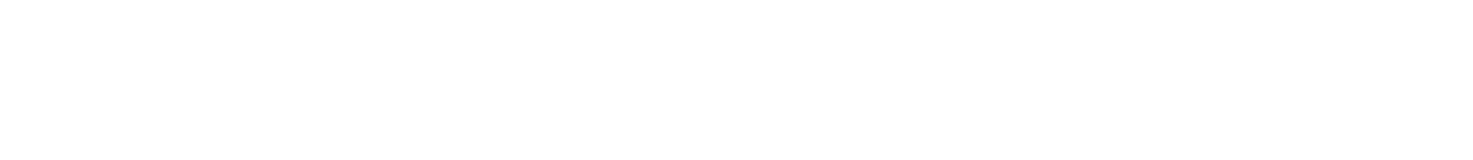
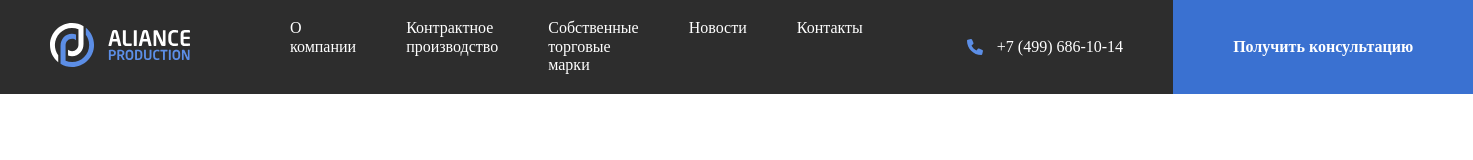
Before and after one commit to evdokimov-dens/aliance, a plain HTML site: page index.html in a window 1280 px wide. Shown: the whole page, 1473 px wide, since content can reach past the window. Drawn offline with Linux system fonts and the light colour scheme.

Commit message:
add: navbar

```diff
--- a/css/style.css
+++ b/css/style.css
@@ -0,0 +1,58 @@
+* {
+  box-sizing: border-box;
+}
+.body {
+  font-family: "Noto Sans", sans-serif;
+}
+.navbar {
+  background-color: rgb(45, 45, 45);
+  display: flex;
+  align-items: center;
+  color: #fff;
+  height: 94px;
+}
+.header-logo {
+  padding: 25px 50px;
+}
+.header-nav {
+  display: flex;
+  flex-basis: 100%;
+  list-style: none;
+  padding: 0 50px;
+  margin: 0;
+}
+.header-nav-link {
+  text-decoration: none;
+  font-size: 16px;
+  margin-right: 50px;
+  color: inherit;
+}
+.header-phone {
+  flex-shrink: 0;
+  display: flex;
+  align-items: center;
+  gap: 10px;
+  margin-right: 50px;
+}
+.header-phone-link {
+  text-decoration: none;
+  font-size: 16px;
+  color: inherit;
+}
+.button {
+  font-weight: 600;
+  font-size: 16px;
+  line-height: 160%;
+  color: #FFFFFF;
+  background: #3A71D1;
+  display: flex;
+  align-items: center;
+  justify-content: center;
+  padding: 25px 60px;
+  gap: 10px;
+  border: none;
+  flex-shrink: 0;
+}
+.header-button {
+  height: 100%;
+}
--- a/index.html
+++ b/index.html
@@ -4,11 +4,51 @@
   <meta charset="UTF-8">
   <meta http-equiv="X-UA-Compatible" content="IE=edge">
   <meta name="viewport" content="width=device-width, initial-scale=1.0">
+  <link rel="preconnect" href="https://fonts.googleapis.com">
+  <link rel="preconnect" href="https://fonts.gstatic.com" crossorigin>
+  <link href="https://fonts.googleapis.com/css2?family=Noto+Sans:wght@400;600;700&display=swap" rel="stylesheet">
   <link rel="stylesheet" href="css/normalize.css">
   <link rel="stylesheet" href="css/style.css">
-  <title>Document</title>
+  <title>Aliance Prodaction</title>
 </head>
 <body>
+
+<header class="header">
+  <nav class="navbar">
+    <a href="./" class="header-logo">
+      <img class="logo-light"
+      src="img/logo-light.svg"
+      alt="Aliance Prodaction"
+      />
+    </a>
+    <ul class="header-nav">
+      <li class="header-nav-item">
+        <a href="#" class="header-nav-link">О компании</a>
+      </li>
+      <li class="header-nav-item">
+        <a href="#" class="header-nav-link">Контрактное производство</a>
+      </li>
+      <li class="header-nav-item">
+        <a href="#" class="header-nav-link">Собственные торговые марки</a>
+      </li>
+      <li class="header-nav-item">
+        <a href="#" class="header-nav-link">Новости</a>
+      </li>
+      <li class="header-nav-item">
+        <a href="#" class="header-nav-link">Контакты</a>
+      </li>
+    </ul>
+    <div class="header-phone">
+      <img src="/img/phone.svg" alt="icon: phone">
+      <a href="tel:+74996861014" class="header-phone-link">
+        +7 (499) 686-10-14
+      </a>
+    </div>
+    <!-- /.header-phone -->
+    <button class="header-button button">Получить консультацию</button>
+  </nav>
+  <!-- /.navbar -->
+</header>
 
   <script src="js/main.js"></script>
 </body>
```
Also changed, not shown: img/logo-light.svg (added), img/phone.svg (added).
